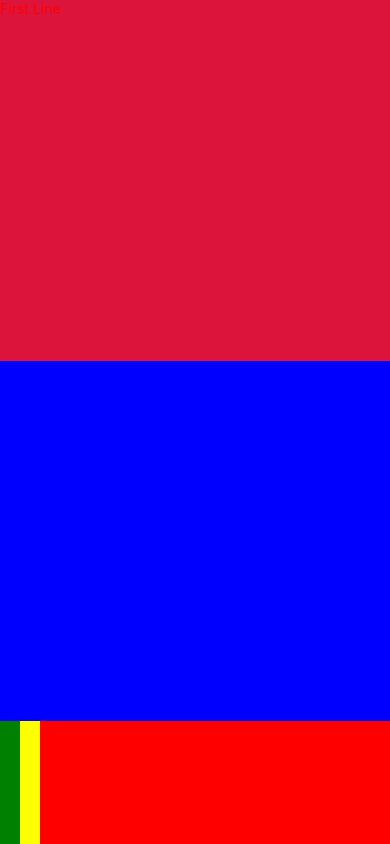
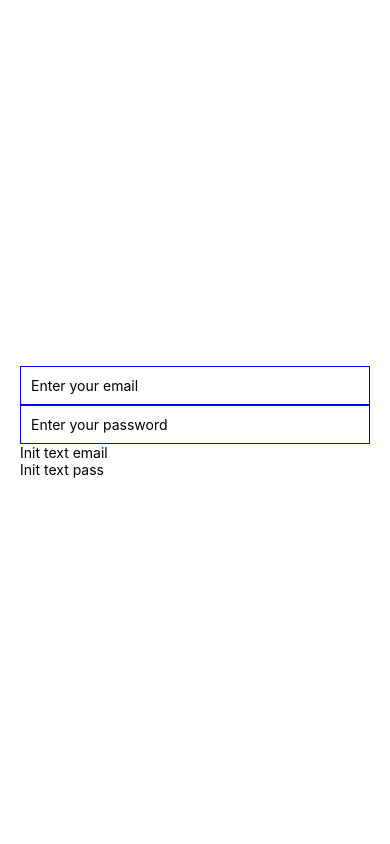
Before and after one commit to datai999/react-native-my-project, a React Native app: screen / in a window 390 px wide. Built offline with nearby package versions, Linux system fonts and the light colour scheme.

Commit message:
input email & password

```diff
--- /dev/null
+++ b/components/MyTextInput.js
@@ -0,0 +1,42 @@
+/*
+Nguyen Duc Anh tai
+https://www.facebook.com/datai99/
+Email:datai28599@gmail.com
+*/
+import React, { Component } from "react";
+import { TextInput, View, Text } from "react-native";
+
+export default class MyTextInput extends Component {
+  constructor(props) {
+    super(props);
+    this.state = {
+      typedText: "Init text email",
+      typedPass: "Init text pass",
+    };
+  }
+  render() {
+    return (
+      <View style={{ flex: 1, justifyContent: "center", margin: 20 }}>
+        <TextInput
+          style={{ borderColor: "blue", borderWidth: 1, padding: 10 }}
+          keyboardType="email-address"
+          placeholder="Enter your email"
+          onChangeText={(text) => {
+            this.setState({ typedText: text });
+          }}
+        ></TextInput>
+        <TextInput
+          style={{ borderColor: "blue", borderWidth: 1, padding: 10 }}
+          keyboardType="default"
+          placeholder="Enter your password"
+          secureTextEntry={true}
+          onChangeText={(text) => {
+            this.setState({ typedPass: text });
+          }}
+        ></TextInput>
+        <Text>{this.state.typedText}</Text>
+        <Text>{this.state.typedPass}</Text>
+      </View>
+    );
+  }
+}
--- a/index.js
+++ b/index.js
@@ -8,11 +8,13 @@ import HelloWord from "./components/HelloWord";
 import MyImage from "./components/MyImage";
 import MultiGreeting from "./components/MultiGreeting";
 import TextBlink from "./components/TextBlink";
-//lesson 6-10
+//lesson 6-9
 import MyStyleSheet from "./components/StyleSheet";
+//lesson 10-15
+import MyTextInput from "./components/MyTextInput";
 //...
 
 // registerRootComponent calls AppRegistry.registerComponent('main', () => App);
 // It also ensures that whether you load the app in the Expo client or in a native build,
 // the environment is set up appropriately
-registerRootComponent(MyStyleSheet);
+registerRootComponent(MyTextInput);
```
